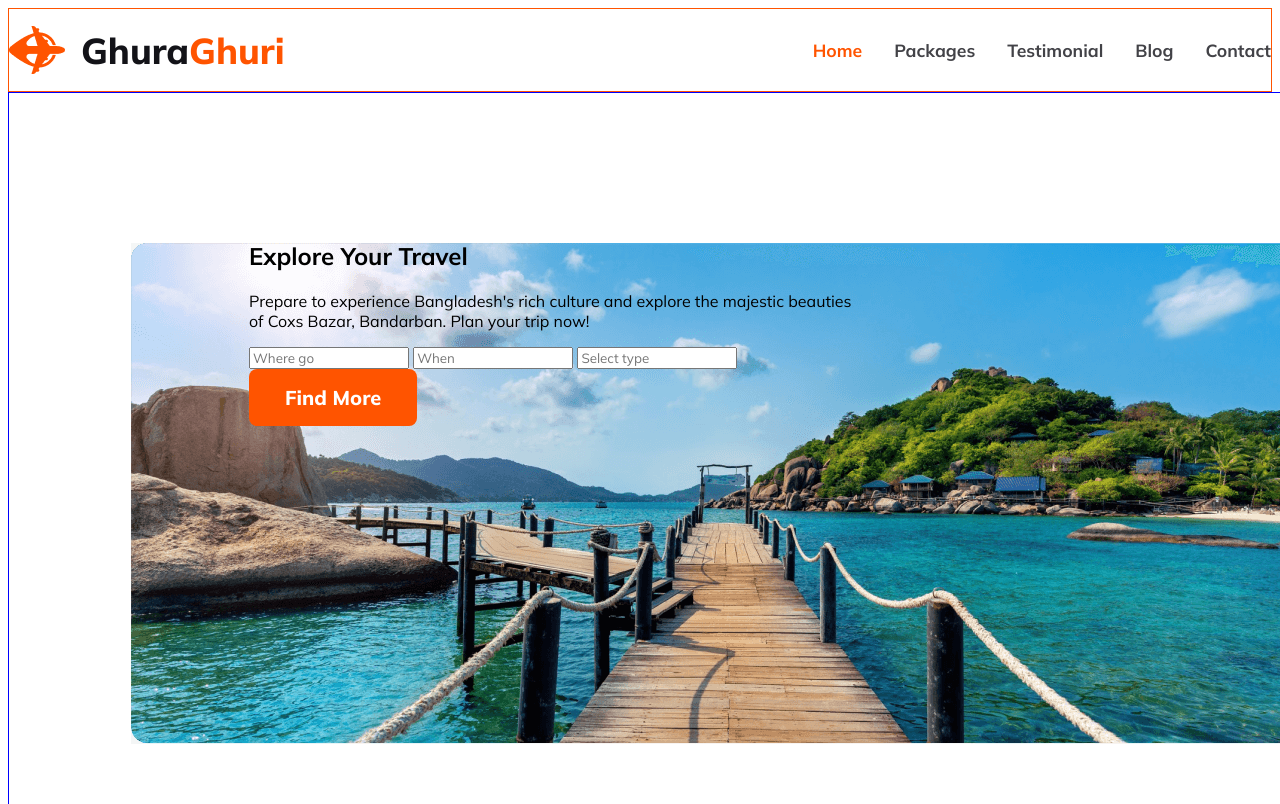
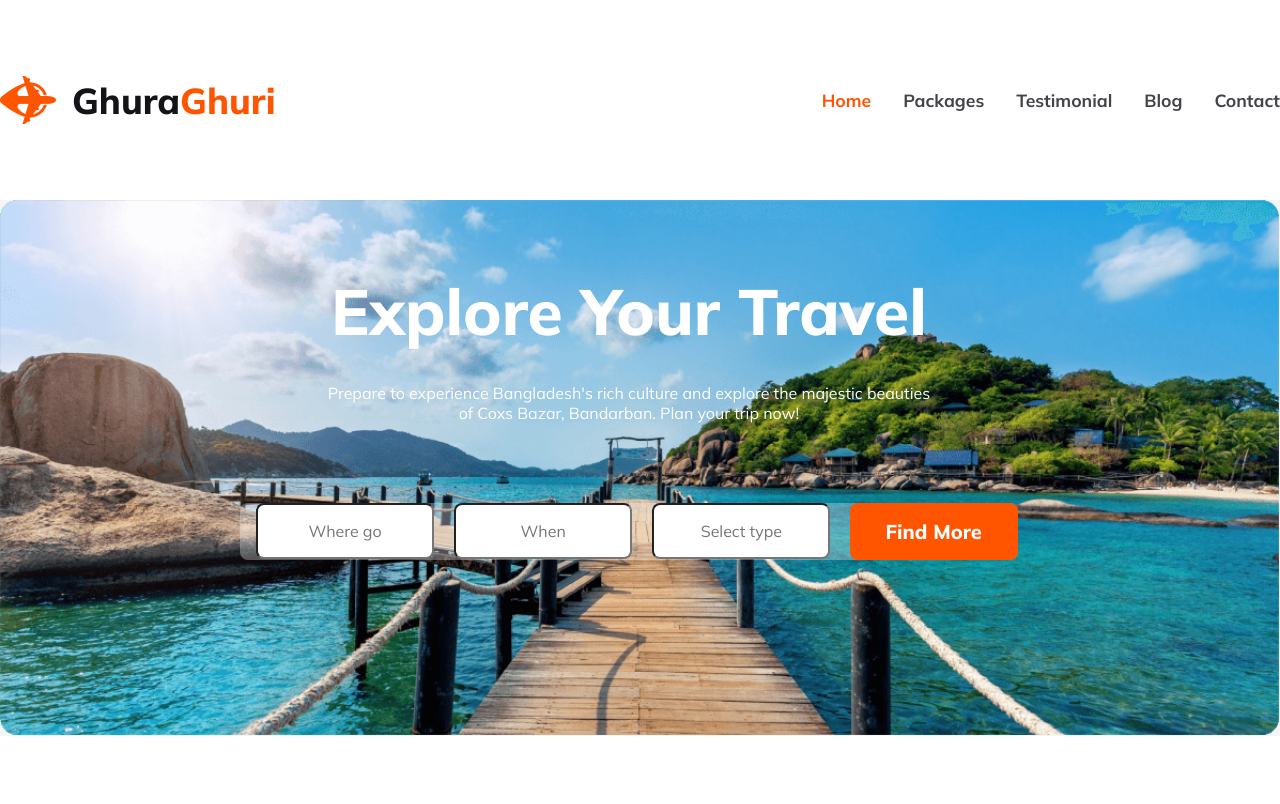
Before and after one commit to saifulislam106/travel-site, a plain HTML site: page index.html in a window 1280 px wide. Shown: the top 804 px of the page. Drawn offline with Linux system fonts and the light colour scheme.

Commit message:
final git commited

```diff
--- a/index.html
+++ b/index.html
@@ -26,7 +26,10 @@
 
     </nav>
 
-    <section class="banner-img">
+    <section class="banner">
+      <div class="banner-img">
+        <img src="./Images/Group 13 (1) (1).png" alt="">
+      </div>
       <div class="banner-content">
         <h1>Explore Your Travel</h1>
         <p>Prepare to experience Bangladesh's rich culture and explore the majestic beauties <br> of Coxs Bazar, Bandarban. Plan your trip now!</p>
@@ -41,7 +44,7 @@
       </div>
 
     </section>
-    <!-- banner section unfinished -->
+    <!-- banner section finished -->
   </header>
 
   <main>
--- a/styles/style.css
+++ b/styles/style.css
@@ -1,19 +1,19 @@
  @import url('https://fonts.googleapis.com/css2?family=Merriweather:ital,wght@0,300;0,400;0,700;0,900;1,300;1,400;1,700;1,900&family=Mulish:wght@300;400;700;800&family=Open+Sans:ital,wght@0,700;0,800;1,400&family=Poppins:wght@500;600;700&family=Work+Sans:ital,wght@0,400;0,600;0,700;0,800;1,500&display=swap');
 *{
 font-family: 'Mulish', sans-serif;
-  /* margin: 0; */
- /* padding: 0;  */
+margin: 0;
+padding: 0;
 
 }
 /* navbar styles */
 nav{
-  /* margin: 3.1rem 8.4rem; */
   max-width: 1440px;
   margin: 0 auto;
   display: flex;
   justify-content: space-between;
   align-items: center;
-  border: #FF5400 solid 1px;
+  /* border: #FF5400 solid 1px; */
+  height: 200px;
 }
 .nav-logo{
   display: flex;
@@ -53,17 +53,18 @@ nav ul li a{
   /* nav style completed */
 
    /* banner style */
-  .banner-img{
-      background-image: url(../Images/Group\ 13\ \(1\)\ \(1\).png);
-      height: 100vh;
-      width: 120%;
-      background-position: center;
-      background-repeat: no-repeat;
-      display: flex;
-      max-width: 1440px;
+   .banner{
+    height: 600px;
+    max-width: 1440px;
       margin: 0 auto;
       position: relative;
-      border: 1px solid blue;
+      /* border: 1px solid blue; */
+   }
+  .banner-img img{
+     width: 100%;
+     /* border: 3px solid yellow; */
+     position: relative;
+
      }
      .banner-content{
       /* text-align: center; */
@@ -71,17 +72,55 @@ nav ul li a{
       position: absolute;
       margin-top: 8rem;
       margin-left: 15rem;
+      position: absolute;
+      bottom: 15rem;
      }
+.banner-content h1 {
+color: #FFF;
+font-size: 4rem;
+font-weight: 800;
+text-align: center;
+
+     }
+.banner-content p {
+  color: #FFF;
+  text-align: center;
+  font-size: 1rem;
+  font-weight: 400;
+  padding-top: 2rem;
+}
+.banner-input{
+  border-radius: 8px;
+  background: rgba(255, 255, 255, 0.30);
+  display: flex;
+  gap: 1.2rem;
+  margin-top: 5rem;
+
+}
+.banner-input form input{
+border-radius: 8px;
+background: #FFF;
+width: 174px;
+height: 52px;
+color: rgba(19, 19, 24, 0.50);
+font-size: 1rem;
+font-weight: 400;
+text-align: center;
+margin-left: 1rem;
+
+/* border: none; */
+/* flex-shrink: 0; */
+
+}
 
 
      /* main style */
 
 
     main{
-      /* margin: 0 8.4rem; */
       max-width: 1440px;
       margin: 0 auto;
-      border: 2px solid red;
+
     }
     .tour-section{
       display: flex;
@@ -368,11 +407,13 @@ color: #5A5A5D;
 text-align: center;
 font-size: 1rem;
 font-weight: 400;
+padding-top: 2rem;
 }
 .icon{
   display: flex;
   justify-content: center;
   gap: 1rem;
+  padding-top: 5rem;
 }
 .small{
 color: #131318;
```
